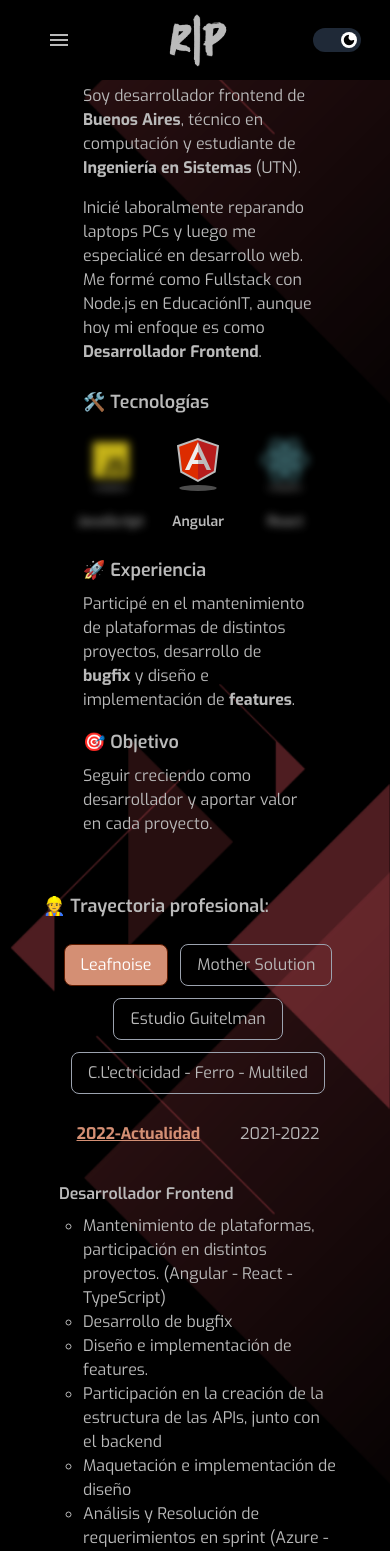
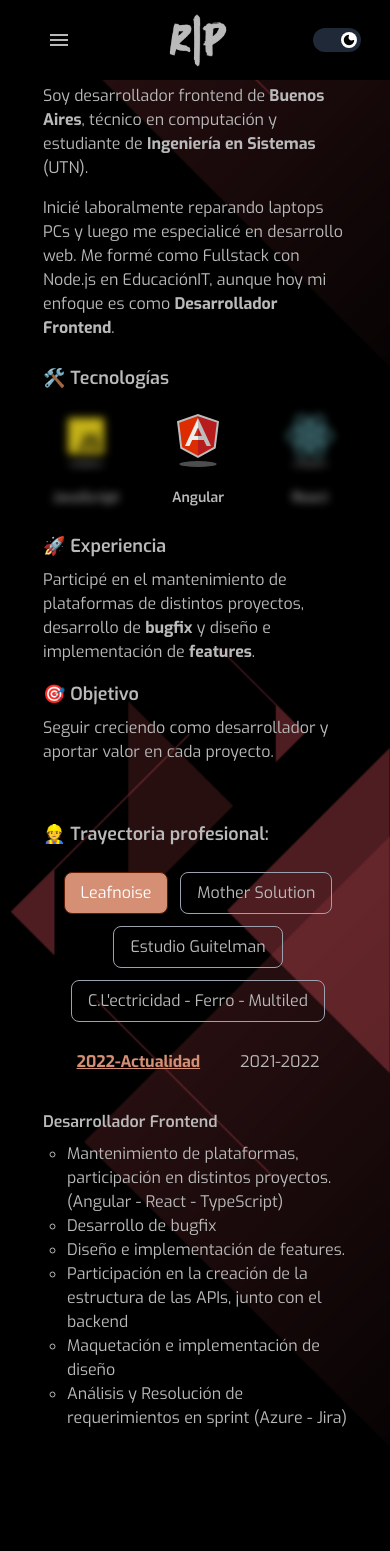
Before and after one commit to rodrigopla97/my-repository, a React (Vite) app: page /about in a window 390 px wide. Shown: the top 1551 px of the page. Built offline with nearby package versions, Linux system fonts and the light colour scheme.

Commit message:
mobile styles

```diff
--- a/src/components/interfaces/about/jobExperienceCardInterface.tsx
+++ b/src/components/interfaces/about/jobExperienceCardInterface.tsx
@@ -19,16 +19,15 @@ export default function JobExperienceCardInterface() {
   }, [indexCarrousel, roleIndex]);
 
   return (
-    <div className="relative w-full overflow-hidden md:pt-[10vh]">
+    <div className="relative md:w-[50vw] overflow-hidden md:pt-[10vh]">
       <h3 className={`text-lg font-semibold my-6 ${textColor}`}>👷 Trayectoria profesional:</h3>
-      <div className="flex justify-center gap-3 mb-6 flex-wrap">
+      <div className="flex justify-center gap-3 mb-6 flex-wrap ">
         {jobExperiencesContext.map((experience, index) => (
           <button
             key={index}
-            className={`px-4 py-2 rounded-lg border transition-colors duration-300
-              ${index === indexCarrousel
-                ? `text-white border-cvButtonPrimary ${!isDarkMode ? "bg-cvButtonPrimary" : "bg-cvButtonSecondary"}`
-                : `bg-transparent ${textColor} border-gray-400 ${!isDarkMode ? "hover:border-cvButtonPrimary" : "hover:border-cvButtonSecondary"}`}`}
+            className={`px-4 py-2 rounded-lg border transition-colors duration-300 ${index === indexCarrousel
+              ? `text-white border-cvButtonPrimary ${!isDarkMode ? "bg-cvButtonPrimary" : "bg-cvButtonSecondary"}`
+              : `bg-transparent ${textColor} border-gray-400 ${!isDarkMode ? "hover:border-cvButtonPrimary" : "hover:border-cvButtonSecondary"}`}`}
             onClick={() => toggleAboutIndex(index)}
           >
             {experience.company}
@@ -51,8 +50,7 @@ export default function JobExperienceCardInterface() {
         ))}
       </div>
 
-      <div className="relative flex justify-center mx-auto px-4
-                min-h-[50vh] md:h-auto items-start overflow-y-auto mt-4">
+      <div className="relative flex justify-center mx-auto md:px-4 min-h-[50vh] md:h-auto items-start overflow-y-auto mt-4">
         {jobExperiencesContext[indexCarrousel]?.roles[roleIndex] && (
           <div
             className={`flex flex-col ${textColor} duration-500 transition-all
--- a/src/components/interfaces/expierence/expierenceInterface.tsx
+++ b/src/components/interfaces/expierence/expierenceInterface.tsx
@@ -6,7 +6,7 @@ export default function ExperienceInterface() {
 
   return (
     <div
-      className={`flex flex-col justify-center items-center min-h-[40vh] p-10 pt-[10vh] py-0 ${textColor}`}
+      className={`flex flex-col justify-center items-center min-h-[40vh] md:px-10 pt-[10vh] py-0 ${textColor}`}
     >
       <div className="w-full max-w-4xl">
 
```
